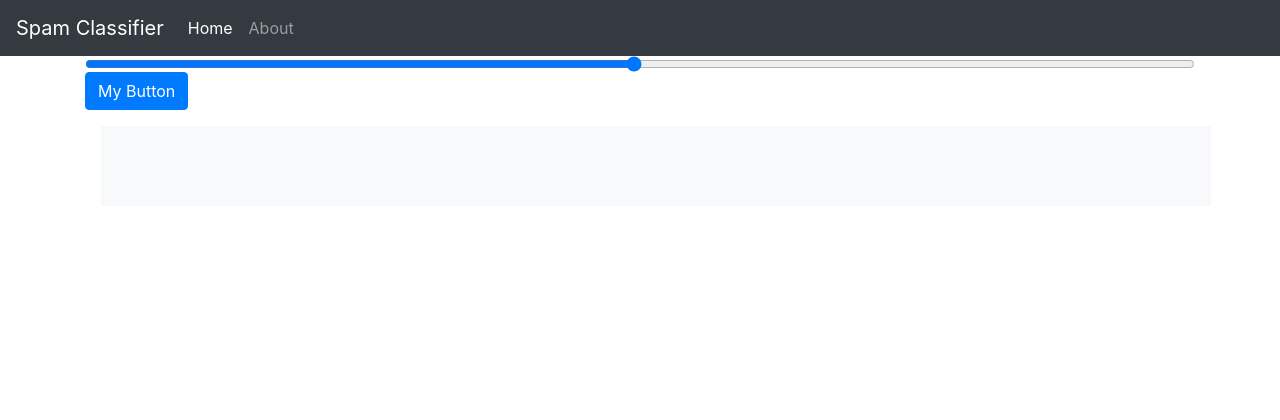
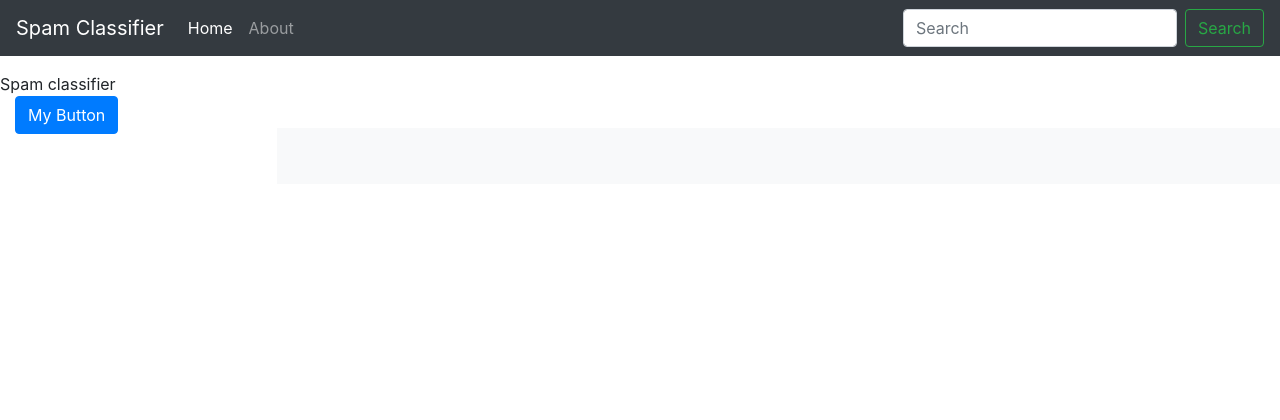
Before and after one commit to nikitaroz/SpamClassifier, a Flask app: page / in a window 1280 px wide. Shown: the top 420 px of the page. Before the commit the page ends 110 px from the top, so only its background shows below. Run offline with Flask 2, Linux system fonts and the light colour scheme.

Commit message:
working on adding search functionality
ui side of search is completed, still need to work on sql side

```diff
--- a/app/app.py
+++ b/app/app.py
@@ -10,12 +10,14 @@
 from spacy.tokenizer import Tokenizer
 from spacy.util import compile_prefix_regex, compile_infix_regex, compile_suffix_regex
 
+from numpy.random import randint
+
+
 import matplotlib as mpl
 import matplotlib.cm as cm
 
 norm = mpl.colors.Normalize(vmin=-20, vmax=20)
 cmap = cm.get_cmap("coolwarm")
-
 m = cm.ScalarMappable(norm=norm, cmap=cmap)
 
 
@@ -40,20 +42,16 @@
 
 @app.route('/')
 def main():
-    #db_connector = sqlite3.connect("db/spam.db")
-    #cursor = db_connector.cursor()
-    #email_text = cursor.execute("SELECT text FROM messages where ID=1").fetchall()[0][0]
     return render_template("main.jinja")#, email_text=email_text)
 
-@app.route("/get_spam")
-def get_spam():
-    spam_slider_val = request.args.get("spamSliderVal", 50)
-#    print(jsonify(spam = spamsss))
+@app.route("/get_email")
+def get_email():
+
+    value = randint(0, 1000)
     conn = sqlite3.connect("db/spam.db")
     cursor = conn.cursor()
 
-    subject, body = cursor.execute(f"SELECT subject, body FROM messages where message_id={spam_slider_val}").fetchone()
-    #subject = subject.replace("\n", "<br>")
+    subject, body = cursor.execute(f"SELECT subject, body FROM messages where message_id={value}").fetchone()
     cmap = sns.color_palette("viridis", as_cmap=True)
 
     tokens = []
@@ -63,11 +61,11 @@
     # TODO: grouped query possible here???
     # TODO: this should use the classmethod from Message
     for token in nlp(body):
-        result = cursor.execute("SELECT coefficient FROM features WHERE feature == ?", (token.text,)).fetchone()
+        result = cursor.execute("SELECT coefficient FROM features WHERE feature == ?", (token.lemma_,)).fetchone()
         if result is not None:
             #print(result)
             color = to_hex(m.to_rgba(result[0]))
-            #print(m.to_rgba(result))
+
 
             tokens.append(f"<mark style='background-color:{color};'>" + token.text + "</mark>")
         else:
@@ -79,9 +77,16 @@
 
     body = body.replace("\n", "<br>")
     tokens = tokens.replace("\n", "<br>")
-    return jsonify(subject=subject, body=" ", tokens=tokens)
+    return jsonify(subject=subject, body=tokens)
 
+# https://stackoverflow.com/questions/52904116/flask-use-the-same-view-to-render-a-search-form-and-then-search-results/52905054
+@app.route("/search", methods=["GET", "POST"])
+def search():
+    #TODO: validate input
+    if request.method == "GET":
+        search_term = request.args.get("q", "")
 
+    return render_template("search.html")
 
 @app.route("/about")
 def about_page():
--- /dev/null
+++ b/app/static/style.css
@@ -0,0 +1,6 @@
+
+/* Show it is fixed to the top */
+body {
+  min-height: 75rem;
+  padding-top: 4.5rem;
+}
--- a/app/templates/base.html
+++ b/app/templates/base.html
@@ -1,19 +1,20 @@
 <!DOCTYPE html>
 <head>
-    {% block head %}
     <meta charset="utf-8">
     <meta name="viewport" content="width=device-width, initial-scale=1, shrink-to-fit=no">
     <link rel="stylesheet" href="https://cdn.jsdelivr.net/npm/bootstrap@4.5.3/dist/css/bootstrap.min.css" integrity="sha384-TX8t27EcRE3e/ihU7zmQxVncDAy5uIKz4rEkgIXeMed4M0jlfIDPvg6uqKI2xXr2" crossorigin="anonymous">
+    <link rel="stylesheet" href="{{ url_for('static', filename='style.css') }}"
     <title>{% block title %}{% endblock %}</title>
+    {% block head %}
     {% endblock %}
 </head>
 <body>
-    <nav class="navbar navbar-expand-lg navbar-dark bg-dark">
+    <nav class="navbar navbar-expand-md navbar-dark fixed-top bg-dark">
         <a class="navbar-brand" href="/">Spam Classifier</a>
-        <button class="navbar-toggler" type="button" data-toggle="collapse" data-target="#navbarSupportedContent">
+        <button class="navbar-toggler" type="button" data-toggle="collapse" data-target="#navbarCollapse" aria-controls="navbarCollapse" aria-expanded="false" aria-label="Toggle navigation">
             <span class="navbar-toggler-icon"></span>
         </button>
-        <div class="collapse navbar-collapse" id="navbarSupportedContent">
+        <div class="collapse navbar-collapse" id="navbarCollapse">
             <ul class="navbar-nav mr-auto">
                 <li class="nav-item active">
                     <a class="nav-link" href="/">Home <span class="sr-only">(current)</span></a>
@@ -22,8 +23,14 @@
                     <a class="nav-link" href="about">About</a>
                 </li>
             </ul>
+            <form class="form-inline mt-2 mt-md-0" action="/search" method="GET">
+                <input class="form-control mr-sm-2" type="text" name="q" placeholder="Search">
+                <button class="btn btn-outline-success my-2 my-sm-0" type="submit">Search</button>
+            </form>
         </div>
     </nav>
-    <div id="content">{% block content %}{% endblock %}</div>
+    {% block content %}
+    {% endblock %}
+    </main>
     <script src="https://cdn.jsdelivr.net/npm/bootstrap@4.5.3/dist/js/bootstrap.bundle.min.js" integrity="sha384-ho+j7jyWK8fNQe+A12Hb8AhRq26LrZ/JpcUGGOn+Y7RsweNrtN/tE3MoK7ZeZDyx" crossorigin="anonymous"></script>
 </body>
--- a/app/templates/main.jinja
+++ b/app/templates/main.jinja
@@ -8,10 +8,9 @@
     <script src="https://ajax.googleapis.com/ajax/libs/jquery/3.5.1/jquery.min.js"></script>
     <script type=text/javascript>
     $(function() {
-        $(":button#calculate").bind("click", function() {
-            $.getJSON($SCRIPT_ROOT + "/get_spam", {
-                spamSliderVal: $("input[name='spamSlider']").val()
-            }, function(data) {
+        $(":button#get_email").bind("click", function() {
+            $.getJSON($SCRIPT_ROOT + "/get_email", {},
+            function(data) {
                 $("#body").html(data.body);
                 $("#subject").html(data.subject);
                 $("#tokens").html(data.tokens);
@@ -22,20 +21,20 @@
     </script>
 {% endblock %}
 
+<!-- TODO: fix this -->
 {% block content %}
-    <main role="main" class="container">
-        <div class="slidecontainer">
-        <input type="range" min="1" max="100" value="50" class="form-control-range" name="spamSlider">
+<div class="container-fluid">
+    <div class="row flex-xl-nowrap">
+        <div class="col-12 col-md-3 col-xl-2">
+            <button type="button" class="btn btn-primary" value="Get Email!" id="get_email">My Button</button>
         </div>
-
-        <button type="button" class="btn btn-primary" value="Get Email!" id="calculate">My Button</button>
-        <br>
-        <div class="container m-3 p-3 bg-light" id="result">
-            <span class="font-weight-bold" id="subject"></span>
-            <br>
-            <span id="body"></span>
-            <br>
-            <span id="tokens"></span>
+        <div class="col-12 col-md-9 col-xl-10 py-md-3 pl-md-5">
+            <div class="container m-3 p-3 bg-light" id="result">
+                <span class="font-weight-bold" id="subject"></span>
+                <br>
+                <span id="body"></span>
+            </div>
         </div>
-    <main>
+    </div>
+</div>
 {% endblock %}
--- a/common/token.py
+++ /dev/null
@@ -1,5 +0,0 @@
-
-
-class Feature:
-    def __init__(self, feature, coefficient, color=None):
-        raise NotImplementedError
--- /dev/null
+++ b/search_table.sql
@@ -0,0 +1,3 @@
+
+
+CREATE VIRTUAL TABLE search_table USING fts5(subject, body, content=messages, content_rowid=message_id);
```
Also changed, not shown: app/templates/search.html (added, +10 -0 lines), common/database_populator.py (line endings or trailing spaces), 1 other file.
